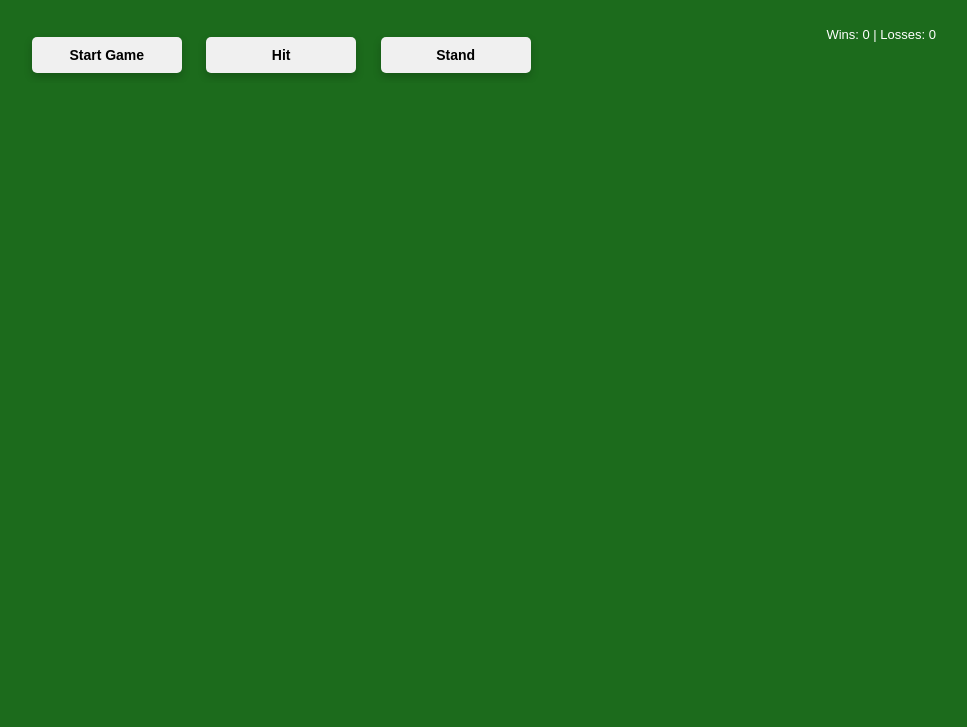
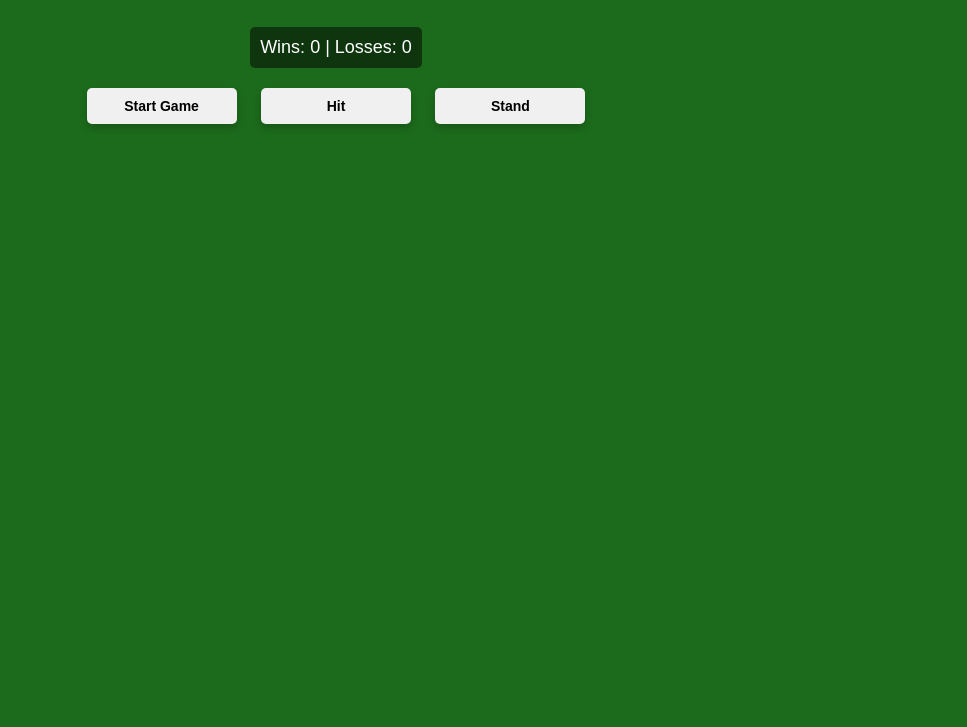
Before and after one commit to jstein3513/blackjack, a plain HTML site: page index.html in a window 1280 px wide. Shown: the part 73-800 px from the top of the page, without its empty margins (304-1271 px from the left). Drawn offline with Linux system fonts and the light colour scheme.

Commit message:
Update style.css

```diff
--- a/style.css
+++ b/style.css
@@ -105,10 +105,15 @@ h1, h2 {
 }
 
 #scoreboard {
-    float: right;
-    color: white;
-    font-size: small; /* Adjust as needed */
+    color: white; /* Ensure the text is white for visibility */
+    font-size: 18px; /* Adjust font size as needed */
+    padding: 10px; /* Add some padding above and below the scoreboard */
+    background-color: rgba(0,0,0,0.5); /* Optional: Adds a semi-transparent background */
+    border-radius: 5px; /* Optional: Rounds the corners of the background */
+    margin: 20px auto; /* Centers the scoreboard and adds margin above it */
+    width: fit-content; /* Ensures the background only extends as far as the content */
 }
+
 
 
 /* Add media query for mobile devices */
```
